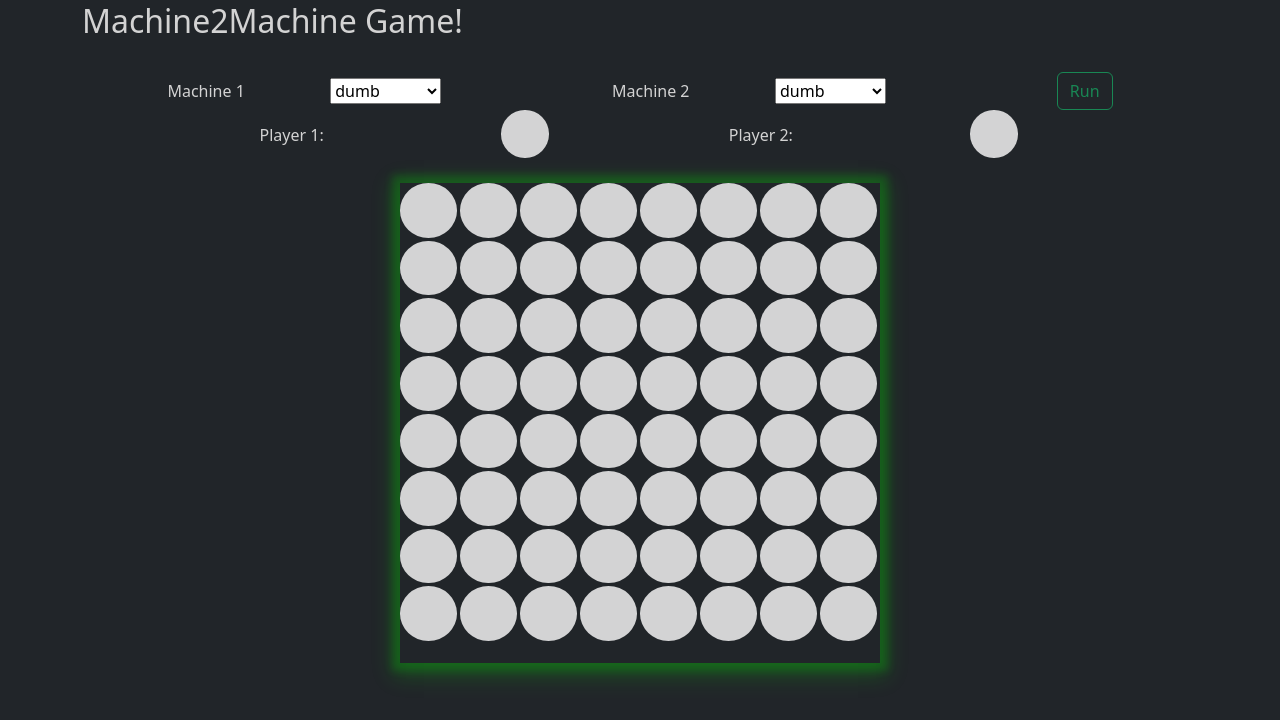
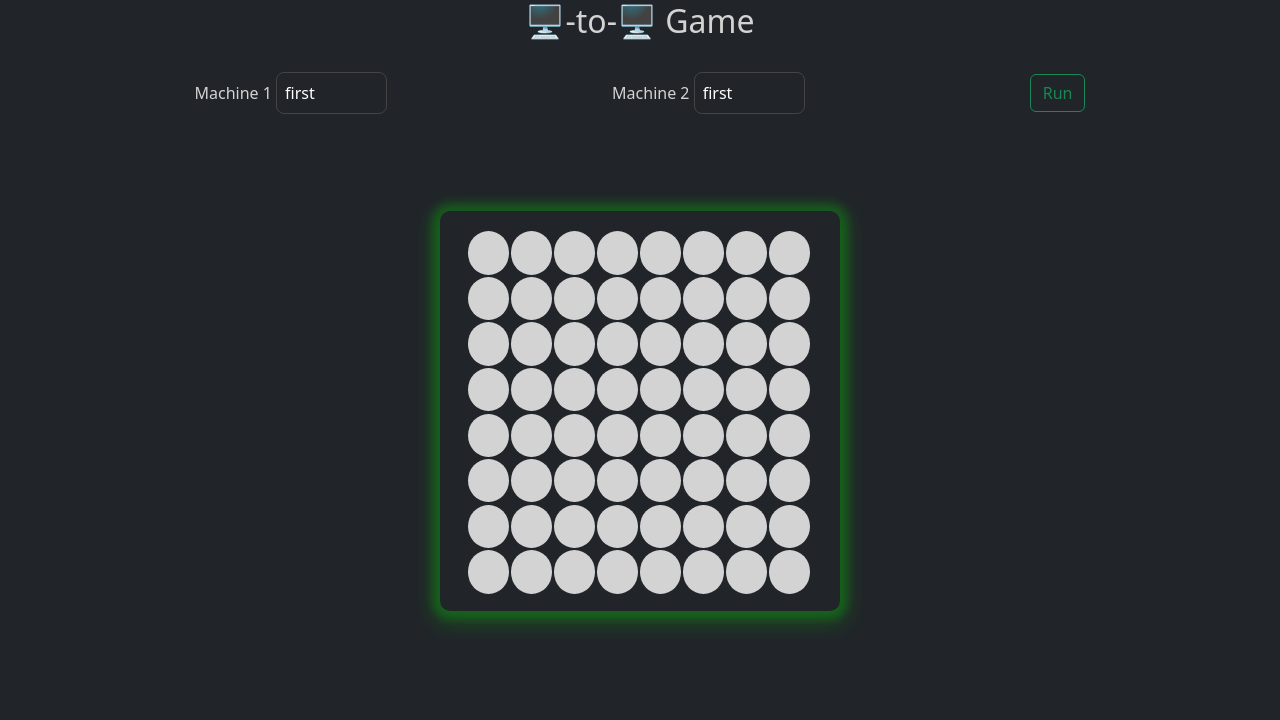
Before and after one commit to ferbcn/rev3rsi, a Django app: page /simulator/ in a window 1280 px wide. Shown: the part 54-774 px from the top of the page. Run offline with Django 4.2, Linux system fonts and the light colour scheme; the visitor is signed in with stand-in values (Sample User, id 1); data that the repository does not hold is empty; parts of the project's set-up code (start-up, migrations or seed data) failed here and were passed over; some libraries are stand-ins or nearby versions.

Commit message:
multiple threads and better style additional machine AI

```diff
--- a/reversi/static/style.css
+++ b/reversi/static/style.css
@@ -44,28 +44,23 @@ a:hover {
     height: 60vh;
 }
 
-@media screen and (min-width: 800px) {
-  #board_parent {
-  }
-}
-
 #board_child{
     position: relative;
 }
 
 #board{
-   width: 60vw;
-   height: 60vw;
+    padding-top: 20px;
+    padding-left: 40px;
+    padding-right: 40px;
+    border-radius: 10px;
 }
 
 @media screen and (min-width: 800px) {
     #board{
-   width: 60vh;
-   height: 60vh;
+        width: 50vh;
+        height: 50vh;
     }
 }
-
-
 
 .board_glow_green{
     box-shadow: 0 0 8px 8px rgba(0, 225, 0, 0.2), 0 6px 20px 8px rgba(0, 225, 0, 0.19);
@@ -167,10 +162,13 @@ a:hover {
 }
 
 #savedgames {
-  margin-top: 1%;
     color: white;
     overflow: scroll;
     height: 85vh;
+    display: flex;
+    flex-direction: column;
+    align-items: center;
+    justify-content: flex-start;
 }
 
 .savegamerow {
@@ -180,6 +178,9 @@ a:hover {
     text-align: center;
     padding-top: 12px;
     text-decoration: none;
+    border-radius: 5px;
+    width: 95%;
+    margin-bottom: 5px;
 }
 
 .gameid_label {
@@ -192,11 +193,11 @@ a:hover {
   color: green;
   text-align: center;
   padding-top: 12px;
-  box-shadow: 0px 0px 8px 8px rgba(0, 225, 0, 0.2)
+  box-shadow: 0px 0px 4px 8px rgba(255, 255, 255, 0.5)
 }
 
 .savegameheader{
-  height: 50px;
+    border-radius: 5px;
     padding-top: 12px;
     background-color: lightgrey;
     color: black;
@@ -204,6 +205,7 @@ a:hover {
     text-align: center;
     font-size: min(4vw, 18px);
     margin-bottom: 10px;
+    width: 95%;
 }
 
 
@@ -476,6 +478,7 @@ a.divlink:hover {
     flex-direction: row;
     align-items: center;
     justify-content: space-evenly;
+    flex-wrap: wrap;
 }
 
 .spacer{
@@ -507,3 +510,82 @@ a.divlink:hover {
     max-height: 10vh;
     overflow: scroll;
 }
+
+/* fade out animation on message */
+#status-message{
+    margin-top: 10px;
+    animation: fade-out 1s 3s forwards; /* 3s delay before starting the 2s fade-out animation */
+    width: 75%;
+    font-size: 12px;
+}
+
+@keyframes fade-out {
+    0% {
+        opacity: 1;
+    }
+    100% {
+        opacity: 0;
+    }
+}
+
+.scores-names-container{
+    display: flex;
+    flex-direction: row;
+    align-items: center;
+    justify-content: space-evenly;
+    width: 100%;
+    font-size: 20px;
+}
+
+#name-score-p1 {
+    text-align: center;
+    padding: 10px;
+    color: green;
+    width: 20vw;
+    border-radius: 10px;
+}
+
+#name-score-p2 {
+    text-align: center;
+    padding: 10px;
+    color: blue;
+    width: 20vw;
+    border-radius: 10px;
+}
+
+#queue-size{
+    color: orange;
+    font-size: 12px;
+    margin: 5px;
+}
+
+select {
+    /*background-color: rgba(50, 50, 50, 0.8); !* Dark and slightly transparent *!*/
+    background-color: var(--bg_color);
+    color: white; /* Text color */
+    border: 1px solid #444; /* Border color */
+    border-radius: 8px; /* Rounded corners */
+    padding: 8px; /* Padding inside the select box */
+    font-size: 16px; /* Font size */
+    outline: none; /* Remove default outline */
+    -webkit-appearance: none; /* Remove default arrow in WebKit browsers */
+    -moz-appearance: none; /* Remove default arrow in Firefox */
+    appearance: none; /* Remove default arrow in modern browsers */
+}
+
+select:focus {
+    border-color: #888; /* Border color on focus */
+}
+
+.queue-info-container{
+    display: flex;
+    flex-direction: row;
+    align-items: center;
+    justify-content: space-evenly;
+    width: 100%;
+    font-size: 20px;
+}
+
+h2{
+    text-align: center;
+}
--- a/simulator/static/m2m.js
+++ b/simulator/static/m2m.js
@@ -1,7 +1,13 @@
 const run_button = document.getElementById("run-button");
 const queueSize = document.getElementById("queue-size");
-const winMessage = document.getElementById("win-message");
+const statusMessage = document.getElementById("status-message");
 const spinner = document.getElementById("spinner");
+const scoreP1 = document.getElementById("score-p1");
+const scoreP2 = document.getElementById("score-p2");
+const nameP1 = document.getElementById("name-p1");
+const nameP2 = document.getElementById("name-p2");
+const nameScoreP1 = document.getElementById("name-score-p1");
+const nameScoreP2 = document.getElementById("name-score-p2");
 
 let game_over = false;
 
@@ -18,6 +24,7 @@ run_button.addEventListener("click", function(){
     const request = new XMLHttpRequest();
     request.open('POST', '/simulator/runautogame');
     request.setRequestHeader('Content-Type', 'application/json;charset=UTF-8');
+
     // Retrieve CSRF token from the HTML document
     const csrftoken = document.querySelector('[name=csrfmiddlewaretoken]').value;
     request.setRequestHeader('X-CSRFToken', csrftoken);
@@ -26,7 +33,11 @@ run_button.addEventListener("click", function(){
         const data = JSON.parse(request.responseText);
         console.log(data);
 
-        winMessage.innerHTML = data["message"];
+        // reset animation
+        statusMessage.style.animation = 'none';
+        statusMessage.offsetHeight; /* trigger reflow */
+        statusMessage.style.animation = null;
+        statusMessage.innerHTML = data["message"];
         // update_board(data["board"], data["possible_moves"]);
         // update_color(data["board_color"]);
         // update_player_colors(data["p1_color"], data["p2_color"]);
@@ -35,11 +46,20 @@ run_button.addEventListener("click", function(){
     request.send(JSON.stringify({ "ai1_name": text1, "ai2_name": text2 }));
 });
 
-function update_player_colors(player1_color, player2_color){
-    const player1_dot = document.getElementById("color_dot_player1");
-    const player2_dot = document.getElementById("color_dot_player2");
-    player1_dot.style.backgroundColor = player1_color;
-    player2_dot.style.backgroundColor = player2_color;
+function highlight_winner(score_p1, score_p2){
+    nameScoreP1.classList.remove("board_glow_green");
+    nameScoreP2.classList.remove("board_glow_blue");
+
+    if (score_p1 > score_p2){
+        nameScoreP1.classList.add("board_glow_green");
+    }
+    else if (score_p1 < score_p2){
+        nameScoreP2.classList.add("board_glow_blue");
+    }
+    else{
+        nameScoreP1.classList.add("board_glow_green");
+        nameScoreP2.classList.add("board_glow_blue");
+    }
 }
 
 function update_color(board_color){
@@ -115,26 +135,35 @@ function startSSE() {
     sseData.innerHTML = '';
     eventSource = new EventSource('/simulator/stream/');
     eventSource.onmessage = event => {
-        sseData.innerHTML += "New Game ended: " + event.data + '<br>';
+
+        // sseData.innerHTML += "New Game ended: " + event.data + '<br>';
         // scroll to bottom
-        sseData.scrollTop = sseData.scrollHeight;
+        // sseData.scrollTop = sseData.scrollHeight;
+
         const data = JSON.parse(event.data);
         console.log("New Game ended: " + data);
+
         const board_data = data["board"];
         // update board with new data
         clear_board();
         update_board(board_data, []);
         // update queue size
-        queueSize.innerHTML = "Queue size: " + data["queue_size"];
+        queueSize.innerHTML = "Games in queue: " + data["queue_size"];
+        // update scores
+        scoreP1.innerHTML = data["score_p1"];
+        scoreP2.innerHTML = data["score_p2"];
+        // update names
+        nameP1.innerHTML = data["player1"];
+        nameP2.innerHTML = data["player2"];
+        // Set board color
+        update_color(data["board_color"]);
+        // Highlight winner
+        highlight_winner(data["score_p1"], data["score_p2"]);
     }
-    // document.querySelector('button[onclick="startSSE()"]').disabled = true;
-    // document.querySelector('button[onclick="stopSSE()"]').disabled = false;
 }
 
 function stopSSE() {
     if (eventSource) {
         eventSource.close();
     }
-    // document.querySelector('button[onclick="startSSE()"]').disabled = false;
-    // document.querySelector('button[onclick="stopSSE()"]').disabled = true;
 }
--- a/simulator/templates/autogame.html
+++ b/simulator/templates/autogame.html
@@ -8,38 +8,39 @@
 <div class="container">
 
     <div class="m2m-container">
-        <h2>Machine2Machine Game!</h2>
+        <h2>&#128421;-to-&#128421; Game</h2>
         <br>
 
         <div class="m2m-select-container">
+            <div class="label-select-container">
                 <label for="ai1">Machine 1</label>
                 <select type="text" id="ai1" name="colorSelect">
                     {% for dis, ai in game_levels %}
                         <option>{{ ai }}</option>
                     {% endfor %}
                 </select>
+            </div>
             <br>
+            <div class="label-select-container">
                 <label for="ai2">Machine 2</label>
                 <select type="text" id="ai2" name="colorSelect">
                 {% for dis, ai in game_levels %}
                     <option>{{ ai }}</option>
                 {% endfor %}
                 </select>
+            </div>
             <br>
             <button id="run-button" class="btn btn-outline-success">Run</button>
         </div>
-        <div class="player-colors">
-            Player 1: <div class="player-color-dot">
-                <span class="dot_empty " id="color_dot_player1"></span>
-            </div>
-            Player 2: <div class="player-color-dot">
-                <span class="dot_empty" id="color_dot_player2"></span>
-            </div>
 
-        </div>
     </div>
 
     <div class="spacer"></div>
+    <br>
+    <div class="queue-info-container">
+        <div id="status-message"></div>
+        <div id="queue-size"></div>
+    </div>
 
     <div id="board_parent">
         <div id="board_child">
@@ -57,9 +58,15 @@
       </div>
     </div>
 
-    <div>
-        <div id="win-message"></div>
-        <div id="queue-size"></div>
+    <div class="scores-names-container">
+        <div id="name-score-p1">
+            <div id="name-p1"></div>
+            <div id="score-p1"></div>
+        </div>
+        <div id="name-score-p2">
+            <div id="name-p2"></div>
+            <div id="score-p2"></div>
+        </div>
     </div>
 
     <br>
--- a/simulator/urls.py
+++ b/simulator/urls.py
@@ -6,6 +6,5 @@ urlpatterns = [
     path("", views.auto_game, name="autogame"),
     path("autogame", views.auto_game, name="autogame"),
     path("runautogame", views.run_auto_game, name="run_auto_game"),
-    path('streamindex', views.stream_index, name='index'),
     path('stream/', views.sse_stream, name='sse_stream'),
 ]
--- a/simulator/views.py
+++ b/simulator/views.py
@@ -58,139 +58,16 @@ def run_auto_game(request):
 
     return JsonResponse({"message": "Game is being processed, pos in queue: " + str(game_queue.qsize())})
 
-#
-# @require_http_methods(["POST"])
-# def run_auto_game(request):
-#     if request.user.is_authenticated:
-#         user = request.user
-#     else:
-#         return HttpResponseRedirect(reverse("login"))
-#
-#     try:
-#         data = json.loads(request.body)
-#         ai1_name = data["ai1_name"]
-#         ai2_name = data["ai2_name"]
-#         if random.choice([True, False]):
-#             player1, player2 = ai1_name, ai2_name
-#             p1_color = 'green'
-#             p2_color = 'blue'
-#         else:
-#             player1, player2 = ai2_name, ai1_name
-#             p1_color = 'blue'
-#             p2_color = 'green'
-#     except (KeyError, json.JSONDecodeError) as e:
-#         return JsonResponse({"error": str(e)}, status=400)
-#
-#     # New Game and board initialization
-#     difficulty = "auto-match"
-#     new_game = Game(player1, player2, difficulty, board=None)
-#     scores = get_scores(new_game.board)
-#     print("NEW GAME STARTED! Difficulty: ", difficulty)
-#
-#     # save game to DB
-#     game_db_entry = GameDB(user=user, score_p1=scores[0], score_p2=scores[1], player1=player1,
-#                            player2=player2, next_player=1, game_over=False)
-#     game_db_entry.save()
-#     game_id = game_db_entry.id
-#     print("GAME Entry: ", game_id)
-#
-#     # Save Session variable
-#     prev_state_id = 0
-#
-#     # save gamestate to DB
-#     save_gamestate_db(new_game.board, game_id, prev_state_id)
-#
-#     # Load gamestate from db
-#     board, player1_name, player2_name, next_player, state_id = load_gamestate_db(game_id, user)
-#
-#     game_over = False
-#     player1_maker = AiMachinePlayerMaker(player1_name, 1)
-#     player1 = player1_maker.get_player()
-#
-#     player2_maker = AiMachinePlayerMaker(player2_name, 2)
-#     player2 = player2_maker.get_player()
-#
-#     while not game_over:
-#         # Player moves
-#         next_player_name = player1_name if next_player == 1 else player2_name
-#         print(f"### Player{next_player} {next_player_name} possible moves:")
-#         possible_moves = get_possible_moves(board, next_player)
-#         print(possible_moves)
-#
-#         next_player_instance = player1 if next_player == 1 else player2
-#         # Make a move
-#         next_move, board = machine_move(board, next_player_instance)
-#         message = f"Player{next_player} made move: row {next_move[0] + 1}, col {next_move[1] + 1}"
-#         print(message)
-#         next_player = get_opponent(next_player)
-#
-#         # save gamestate to DB
-#         save_gamestate_db(board, game_id, state_id)
-#
-#         # Check for Game Over
-#         if len(get_possible_moves(board, next_player)) == 0:
-#             next_player = get_opponent(next_player)
-#             if len(get_possible_moves(board, next_player)) == 0:
-#                 game_over = True
-#
-#     scores = get_scores(board)
-#     if scores[0] == scores[1]:
-#         winner = "draw"
-#         winner_role = 0
-#         board_color = 'lightgrey'
-#         message = "It's a draw!"
-#     else:
-#         winner = player1_name if scores[0] > scores[1] else player2_name
-#         if ai1_name == player1_name:
-#             winner_role = 1 if scores[0] > scores[1] else 2
-#         else:
-#             winner_role = 2 if scores[0] > scores[1] else 1
-#         message = f"Machine{winner_role} ({winner}) has won!"
-#         board_color = 'green' if winner_role == 1 else 'blue'
-#
-#     print(f"### Game ended, {message}!")
-#     print(f"Final Score: {scores[0]} - {scores[1]}")
-#
-#     # Save final scores and winner to DB
-#     save_game_db(game_id, scores[0], scores[1], winner_role, game_over)
-#
-#     # Calculate elo rating
-#     elo_player1 = get_rating_for_user(player1_name)
-#     if elo_player1 is None:
-#         create_base_rating_for_user(player1_name)
-#         elo_player1 = get_rating_for_user(player1_name)
-#     elo_player2 = get_rating_for_user(player2_name)
-#     if elo_player2 is None:
-#         create_base_rating_for_user(player2_name)
-#         elo_player2 = get_rating_for_user(player1_name)
-#     print(f"Current ELO-ratings: Player1 ({player1_name}): {elo_player1}, Player2 ({player2_name}): {elo_player2}")
-#
-#     new_elo_p1 = int(elo_player1 + (scores[0] - scores[1]) * (elo_player1/elo_player2))
-#     new_elo_p2 = int(elo_player2 + (scores[1] - scores[0]) * (elo_player2/elo_player1))
-#     print(f"New ELO-ratings: Player1 ({player1_name}): {new_elo_p1}, Player2 ({player2_name}): {new_elo_p2}")
-#
-#     # Update ratings in DB
-#     if winner_role == 0:
-#         update_ratings_for_user_game(player1_name, new_elo_p1, 0)
-#         update_ratings_for_user_game(player2_name, new_elo_p2, 0)
-#     else:
-#         update_ratings_for_user_game(player1_name, new_elo_p1, 1 if winner_role == 1 else -1)
-#         update_ratings_for_user_game(player2_name, new_elo_p2, 1 if winner_role == 2 else -1)
-#
-#
-#     data = {"board": board, "message": {"message": message}, winner: winner, "scores": scores,
-#             "player1_name": player1_name, "player2_name": player2_name, "p1_color": p1_color, "p2_color": p2_color,
-#             "board_color": board_color}
-#
-#     return JsonResponse(data)
 
 @sync_to_async
 def get_last_saved_game_id_async():
     return get_last_saved_game_id()
 
+
 @sync_to_async
 def load_game_object_data_async(game_id):
     return load_game_object_data(game_id)
+
 
 @sync_to_async
 def load_gamestate_db_async(game_id):
@@ -201,6 +78,7 @@ async def sse_stream(request):
     """
     Sends server-sent events to the client.
     """
+
     async def event_stream():
         # yield finished game data
         last_game_id = await get_last_saved_game_id_async()
@@ -210,18 +88,17 @@ async def sse_stream(request):
             if not new_game_id == last_game_id:
                 data = await load_game_object_data_async(new_game_id)
                 board_data = await load_gamestate_db_async(new_game_id)
-                json_response = json.dumps({"player1:" : data.player1, "player2": data.player2,
-                                 "score_p1": data.score_p1, "score_p2": data.score_p2,
-                                 "board": board_data, "game_over": data.game_over, "queue_size": game_queue.qsize()})
+                winner_role = 0 if data.score_p1 == data.score_p2 else (1 if data.score_p1 > data.score_p2 else 2)
+                board_color = 'lightgrey' if winner_role == 0 else ('green' if winner_role == 1 else 'blue')
+                json_response = json.dumps({"player1": data.player1, "player2": data.player2,
+                                            "score_p1": data.score_p1, "score_p2": data.score_p2,
+                                            "board": board_data, "game_over": data.game_over,
+                                            "board_color": board_color,
+                                            "queue_size": game_queue.qsize()})
                 if data.game_over:
                     last_game_id = new_game_id
+                    await asyncio.sleep(1)
                     yield f'data: {json_response} \n\n'
             await asyncio.sleep(1)
 
     return StreamingHttpResponse(event_stream(), content_type='text/event-stream')
-
-
-# Test Code
-@require_http_methods(["GET"])
-def stream_index(request):
-    return render(request, 'sse.html')
```
Also changed, not shown: reversi/game_levels.py (+6 -4 lines), reversi/game_logic.py (+56 -3 lines), reversi/templates/eloratings.html (renamed from reversi/templates/ratingsusers.html, +14 -15 lines), reversi/views.py (+32 -23 lines), simulator/game_processing.py (+18 -6 lines), simulator/queue_processor.py (+14 -7 lines), simulator/templates/sse.html (deleted, +0 -34 lines). Lines whose indentation alone changed are shown as unchanged.
